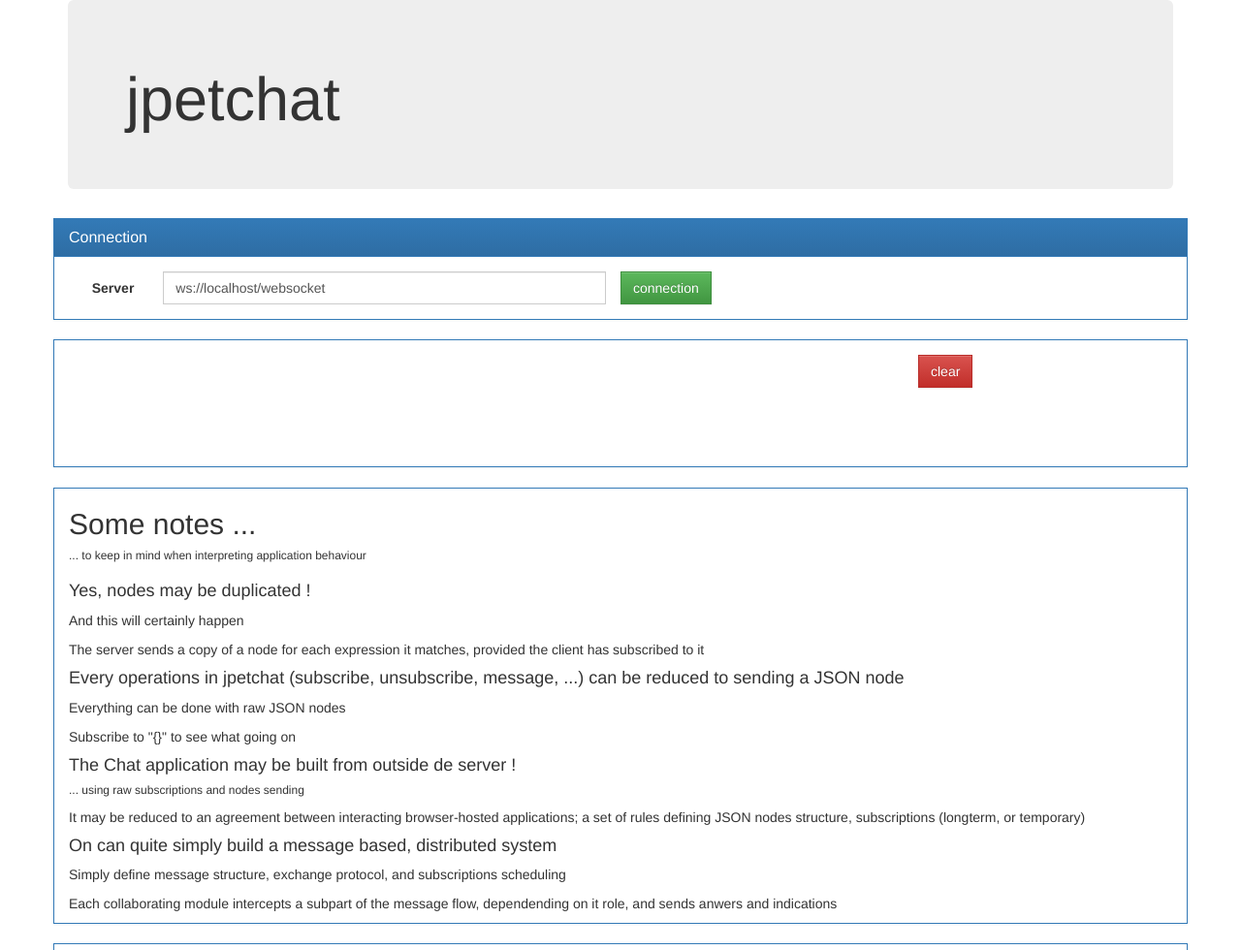
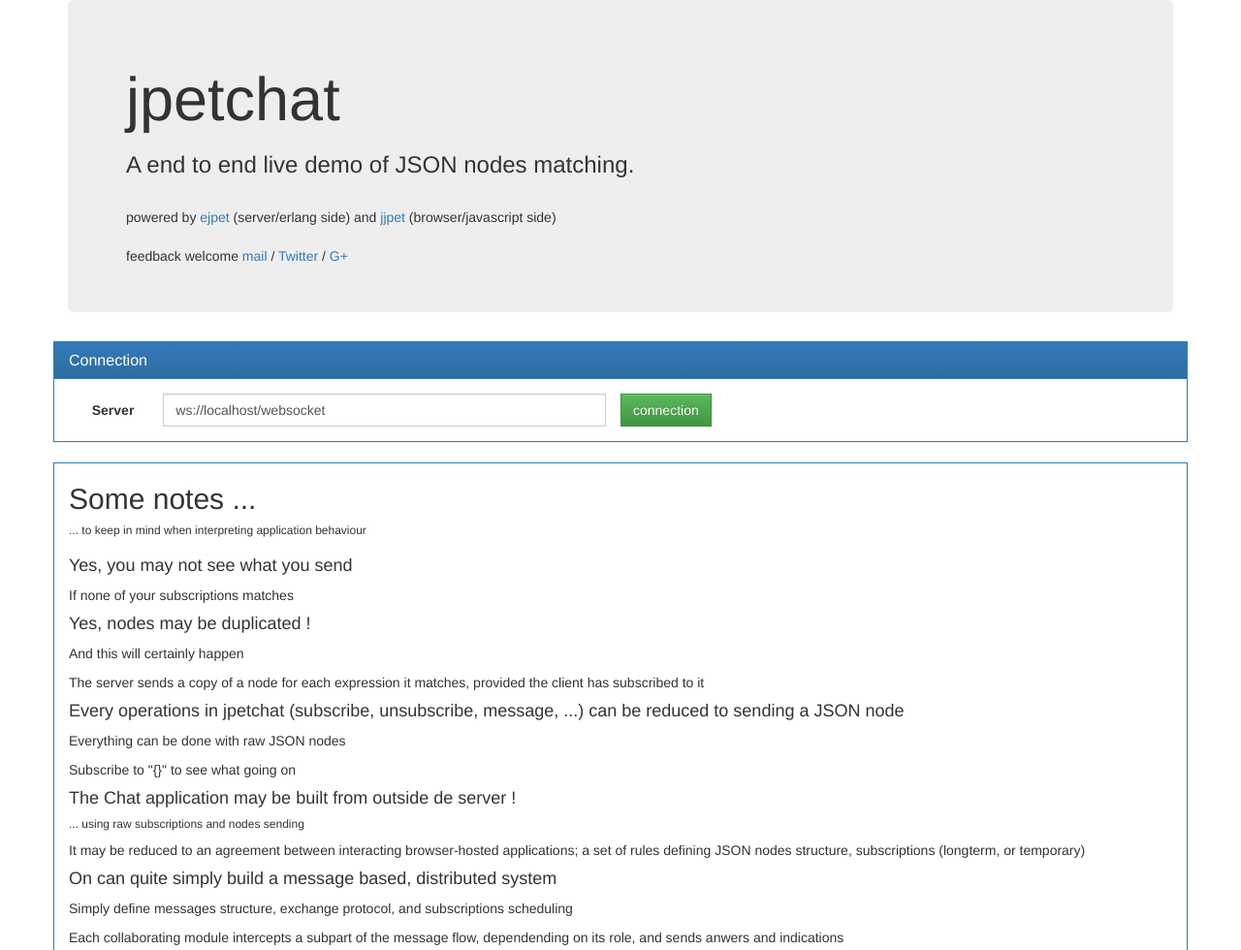
Before and after one commit to nmichel/jpetdemo, a plain HTML site: page priv/index.html in a window 1280 px wide. Shown: the top 980 px of the page at 97% size. Drawn offline with nearby package versions, Linux system fonts and the light colour scheme.

Commit message:
* Cosmetic changes.

```diff
--- a/priv/index.html
+++ b/priv/index.html
@@ -17,6 +17,14 @@
       <div class="row-fluid">
         <div class="jumbotron">
           <h1>jpetchat</h1>
+          <h3>A end to end live demo of JSON nodes matching.</h3>
+          <br/>
+          powered by <a href="https://github.com/nmichel/ejpet">ejpet</a> (server/erlang side) and <a href="https://github.com/nmichel/jjpet">jjpet</a> (browser/javascript side)
+          <br/><br/>
+          feedback welcome
+            <a href="mailto:tech.nicolas.michel@gmail.com" >mail</a> /
+            <a href="https://twitter.com/_nmichel">Twitter</a> /
+            <a href="https://plus.google.com/100100687277853988749">G+</a>
         </div>
 
         <div id="connection" class="row panel panel-primary">
@@ -35,9 +43,9 @@
           </form>
         </div>
 
-        <div class="row panel panel-primary">
+        <div id="content" class="row panel panel-primary">
           <form class="panel-body form-horizontal">
-            <div id="content" class="form-group">
+            <div class="form-group">
               <div id="output" class="col-xs-9"></div>
                 <div class="col-xs-2">
                   <button type="button" id="clear" class="btn btn-danger">clear</button>
@@ -133,6 +141,9 @@
         <div class="row panel panel-primary">
           <div class="col-lg-12"><h2>Some notes ...<h6>... to keep in mind when interpreting application behaviour</h6></h2></div>
           <div class="col-lg-12">
+            <h4>Yes, you may not see what you send</h4>
+            <p>If none of your subscriptions matches</p>
+
             <h4>Yes, nodes may be duplicated !</h4>
             <p>And this will certainly happen </p>
             <p>The server sends a copy of a node for each expression it matches, provided the client has subscribed to it</p>
@@ -145,8 +156,8 @@
             <p>It may be reduced to an agreement between interacting browser-hosted applications; a set of rules defining JSON nodes structure, subscriptions (longterm, or temporary)</p>
 
             <h4>On can quite simply build a message based, distributed system</h4>
-              <p>Simply define message structure, exchange protocol, and subscriptions scheduling</p>
-              <p>Each collaborating module intercepts a subpart of the message flow, dependending on it role, and sends anwers and indications</p>
+            <p>Simply define messages structure, exchange protocol, and subscriptions scheduling</p>
+            <p>Each collaborating module intercepts a subpart of the message flow, dependending on its role, and sends anwers and indications</p>
           </div>
         </div>
 
--- a/priv/static/chat.js
+++ b/priv/static/chat.js
@@ -285,6 +285,7 @@ $(function() {
 
     function onOpen(evt) {
         showScreen('<span class="success">connected</span>');
+        $("#content").slideDown();
         $("#navigation").slideDown();
         $('#subscriptions').slideDown();
         $('#raw').slideDown();
@@ -293,6 +294,7 @@ $(function() {
 
     function onClose(evt) {
         showScreen('<span class="error">disconnected</span>');
+        $("#content").slideUp();
         $("#navigation").slideUp();
         $('#subscriptions').slideUp();
         $('#raw').slideUp();
@@ -415,6 +417,7 @@ $(function() {
     $('#subscribe_any').click(click_subscribe_any)
     $('#send_json').click(click_send_any)
 
+    $("#content").hide();
     $("#navigation").hide();
     $("#subscriptions").hide();
     $("#raw").hide();
```
Lines whose indentation alone changed are shown as unchanged.
